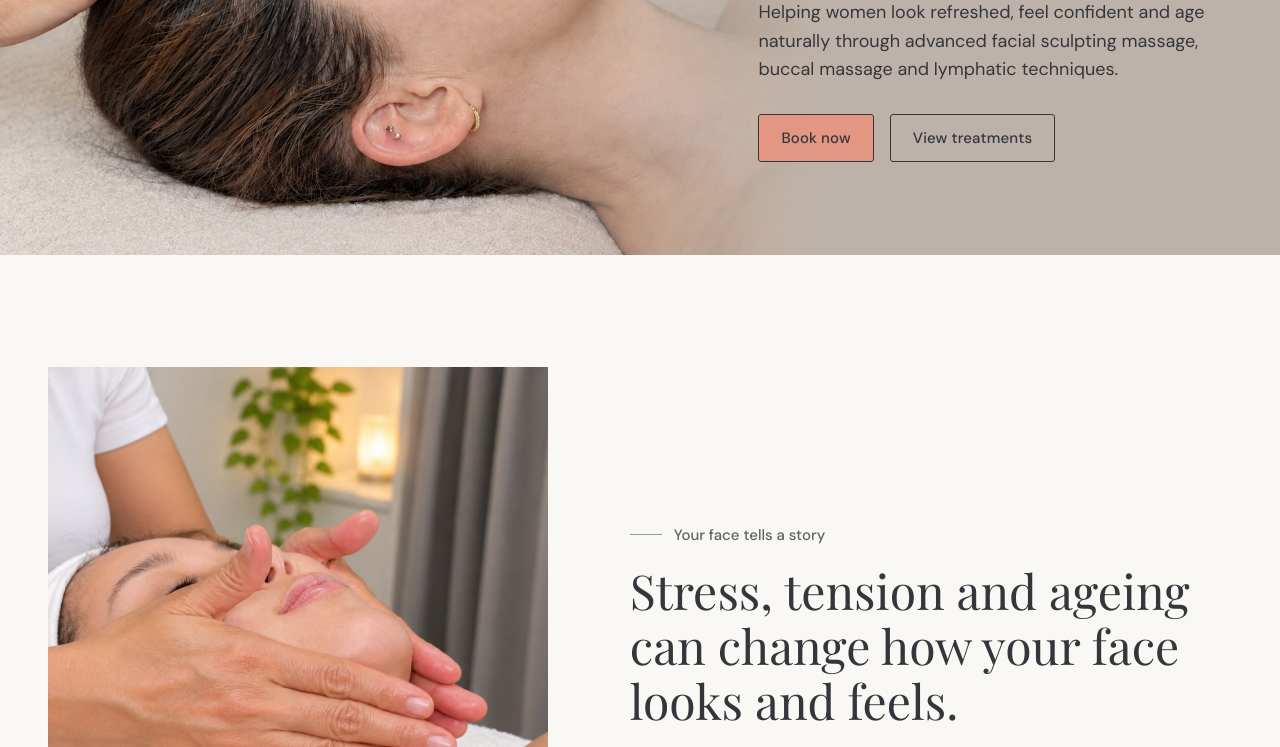
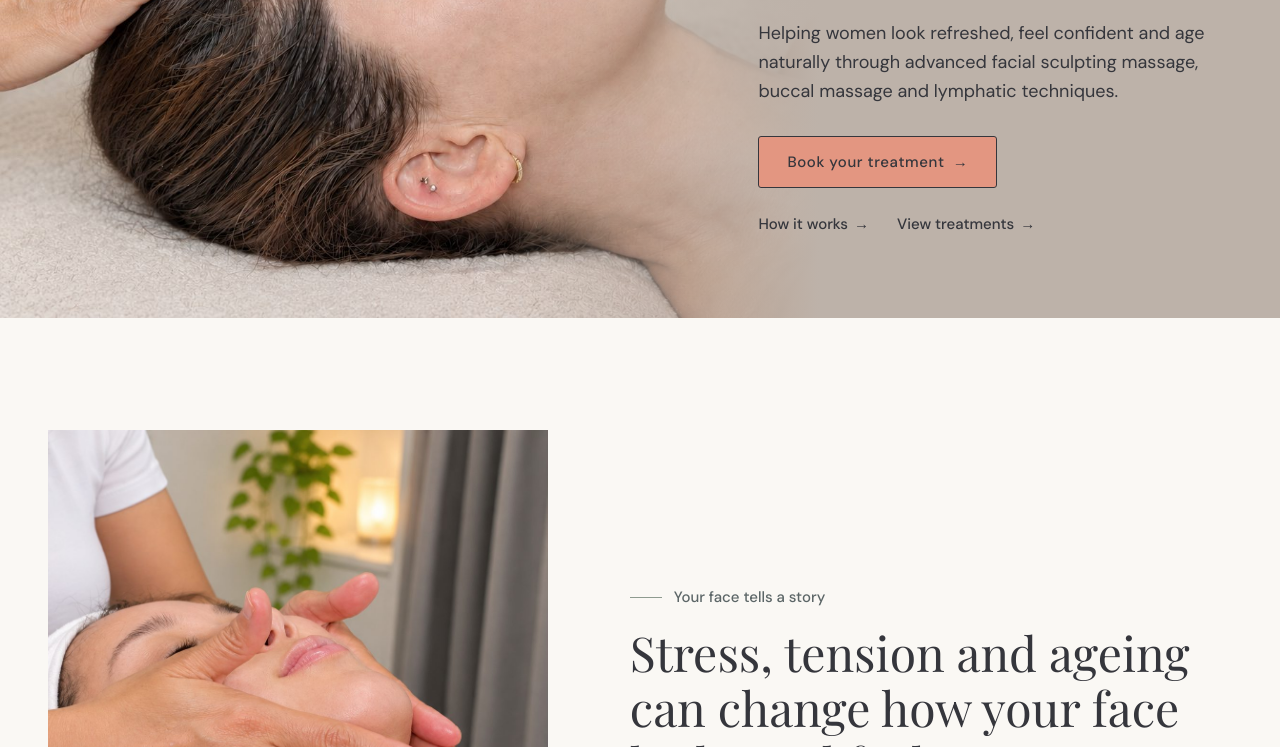
Before and after one commit to ceritarifqa/honey-blush-preview, a plain HTML site: page index.html in a window 1280 px wide. Shown: the part 449-1196 px from the top of the page. Drawn offline with nearby package versions, Linux system fonts and the light colour scheme; a web font is replaced by a local one.

Commit message:
v5 hero: rating line, Book your treatment button, How it works / View treatments links (per Ami's Skinforme reference)
Co-Authored-By: Claude Opus 5.5 <noreply@anthropic.com>

```diff
--- a/index.html
+++ b/index.html
@@ -208,6 +208,12 @@ button:disabled { cursor: not-allowed; }
 .btn--ghost { border-color: var(--hb-charcoal); color: var(--hb-charcoal); background: transparent; }
 .btn--ghost:hover { background: rgba(250, 248, 244, .35); text-decoration: underline; text-underline-offset: 3px; }
 .btn--ghost:active { transform: translateY(1px); }
+.hero__rating { margin-top: 20px; display: flex; flex-wrap: wrap; align-items: center; gap: 8px 12px; font-size: 14px; font-weight: 500; }
+.hero__stars { width: 84px; height: 14px; color: var(--hb-charcoal); flex: none; }
+.btn--lg { gap: 8px; min-height: 52px; padding: 0 28px; letter-spacing: 0.04em; }
+.hero__links { margin-top: 14px; display: flex; flex-wrap: wrap; gap: 0 28px; }
+.hero__links a { gap: 6px; display: inline-flex; align-items: center; min-height: 44px; font-size: 15px; font-weight: 500; text-decoration: underline; text-decoration-color: transparent; text-underline-offset: 5px; }
+.hero__links a:hover { text-decoration-color: currentColor; }
 .hero__caption { margin-top: 32px; font-size: 13px; max-width: 34em; }
 
 @media (prefers-reduced-motion: no-preference) {
@@ -396,17 +402,22 @@ button:disabled { cursor: not-allowed; }
       <div class="hero__copy">
         <p class="hero__eyebrow">Holistic facial transformation</p>
         <h1 id="hero-title">Beautiful skin begins with truly understanding your <em>face</em>.</h1>
+        <!-- SAMPLE: confirm review count and rating with Ami (she said about 30 Google reviews) -->
+        <p class="hero__rating"><svg class="hero__stars" viewBox="0 0 96 16" fill="currentColor" aria-hidden="true"><use href="#star" width="16" height="16"/><use href="#star" x="20" width="16" height="16"/><use href="#star" x="40" width="16" height="16"/><use href="#star" x="60" width="16" height="16"/><use href="#star" x="80" width="16" height="16"/></svg><span>5-star rated on Google &middot; 30 reviews</span></p>
         <p class="hero__text">Helping women look refreshed, feel confident and age naturally through advanced facial sculpting massage, buccal massage and lymphatic techniques.</p>
         <div class="hero__actions">
-          <a class="btn btn--blush btn--edge" href="https://book.squareup.com/appointments/phnsexzwxhyohn/location/L5SD0TNCDJD6A/services" target="_blank" rel="noopener">Book now<span class="sr-only"> (opens in a new tab)</span></a>
-          <a class="btn btn--ghost" href="#treatment">View treatments</a>
+          <a class="btn btn--blush btn--edge btn--lg" href="https://book.squareup.com/appointments/phnsexzwxhyohn/location/L5SD0TNCDJD6A/services" target="_blank" rel="noopener">Book your treatment <span aria-hidden="true">&rarr;</span><span class="sr-only"> (opens in a new tab)</span></a>
         </div>
+        <ul class="hero__links">
+          <li><a href="#story">How it works <span aria-hidden="true">&rarr;</span></a></li>
+          <li><a href="#treatment">View treatments <span aria-hidden="true">&rarr;</span></a></li>
+        </ul>
       </div>
     </div>
   </section>
 
   <!-- YOUR FACE TELLS A STORY -->
-  <section class="story" aria-labelledby="story-title">
+  <section class="story" id="story" aria-labelledby="story-title">
     <div class="wrap story__grid">
       <figure class="story__photo">
         <img src="images/v5-story-hands-cheeks.jpg" width="1199" height="1312" loading="lazy" decoding="async"
```
